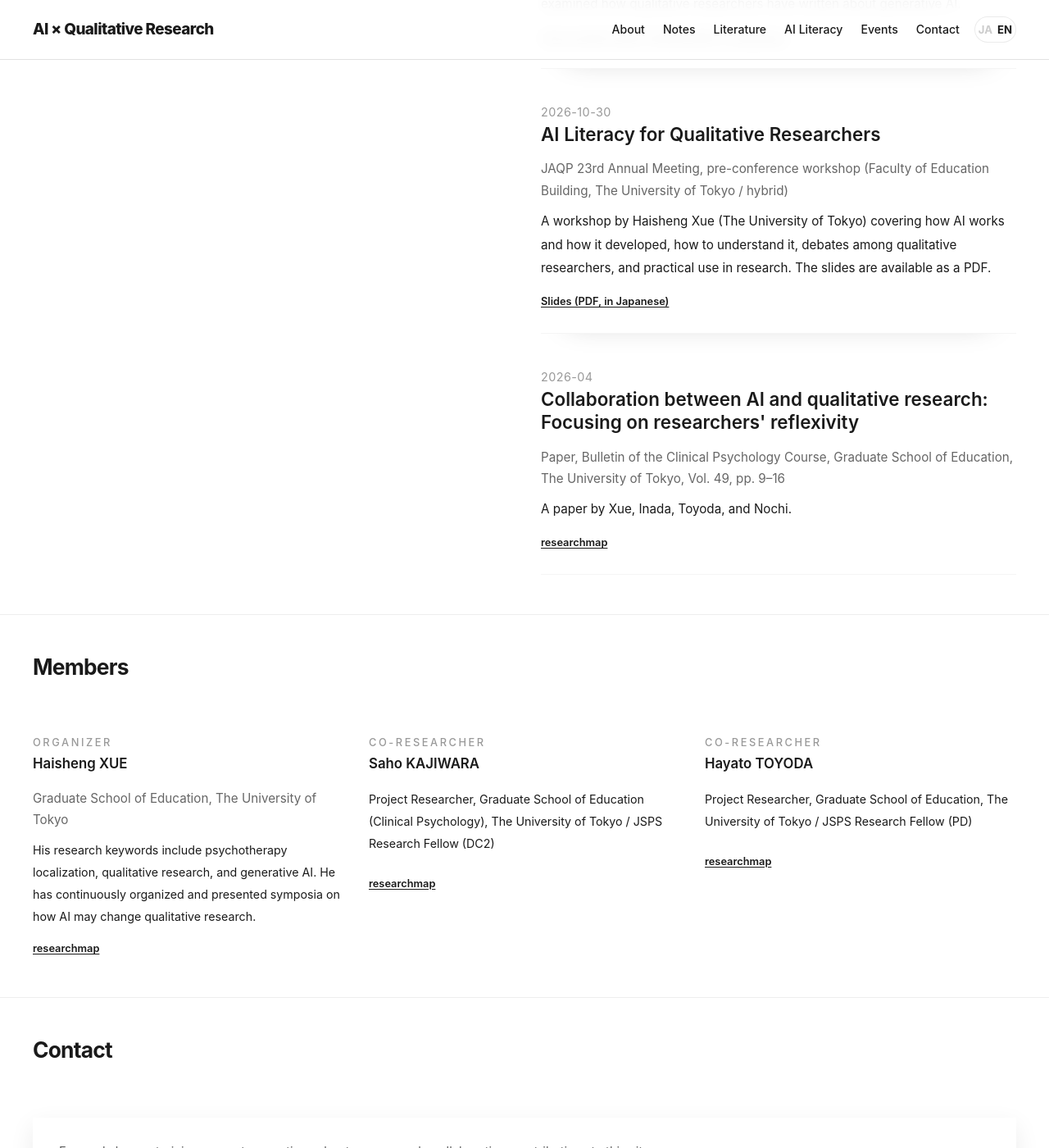
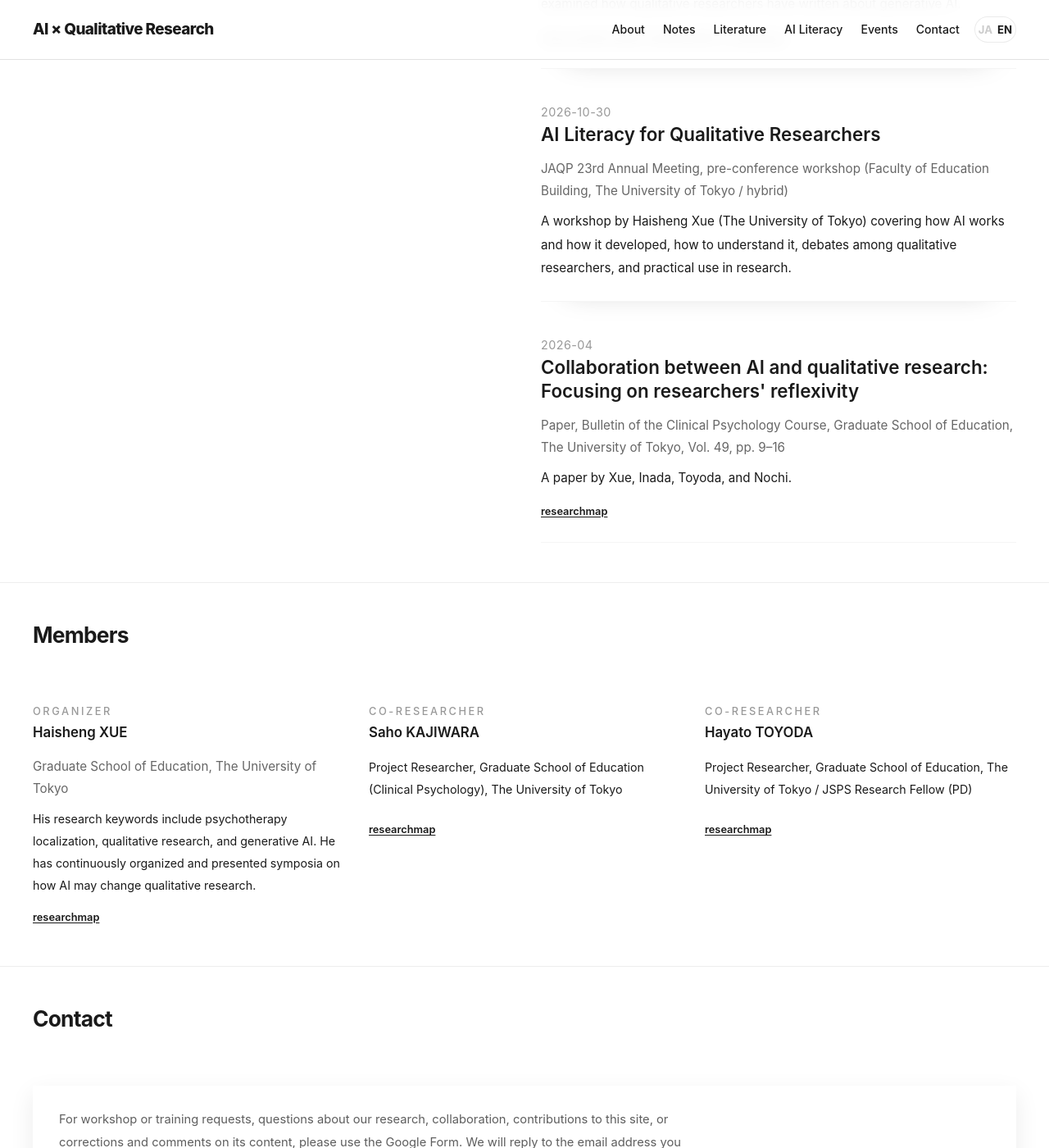
Before and after one commit to xuehaisheng/ai-qualitative-research, a Jekyll site: the page built from index.html, in a window 1280 px wide and 1400 px high, scrolled down 2999 px. Shown: the whole window at 82% size. Built offline with Jekyll 4.4.1, drawn with Linux system fonts in a browser that asks for light colours.

Commit message:
Keep only the UTokyo affiliation for Kajiwara; hide the workshop slides for now
Co-Authored-By: Claude Opus 5.5 <noreply@anthropic.com>
Claude-Session: https://claude.ai/code/session_01Lmg6w9NJRA6yGBV9Eynzga

```diff
--- a/_config.yml
+++ b/_config.yml
@@ -33,3 +33,4 @@ exclude:
   - dist
   - node_modules
   - .openai
+  - assets/pdf/2026-10-30_ai-literacy-workshop.pdf
--- a/events.html
+++ b/events.html
@@ -18,8 +18,8 @@ permalink: /events/
 <div class="entry-date">2026-10-30</div>
 <h4 data-bilingual="" data-en="AI Literacy for Qualitative Researchers" data-ja="質的研究者のためのAIリテラシー">質的研究者のためのAIリテラシー</h4>
 <div class="entry-place" data-bilingual="" data-en="JAQP 23rd Annual Meeting, pre-conference workshop (Faculty of Education Building, The University of Tokyo / hybrid)" data-ja="日本質的心理学会第23回大会 前日講習会（東京大学教育学部棟・ハイブリッド開催）">日本質的心理学会第23回大会 前日講習会（東京大学教育学部棟・ハイブリッド開催）</div>
-<p data-bilingual="" data-en="A workshop by Haisheng Xue (The University of Tokyo) covering how AI works and how it developed, how to understand it, debates among qualitative researchers, and practical use in research. The slides are available as a PDF." data-ja="薛海升（東京大学）による講習会。AIの仕組みと歴史、AIをどう理解するか、質的研究者のあいだの議論、研究での実際の使い方を扱った。当日のスライドをPDFで公開している。">薛海升（東京大学）による講習会。AIの仕組みと歴史、AIをどう理解するか、質的研究者のあいだの議論、研究での実際の使い方を扱った。当日のスライドをPDFで公開している。</p>
-<a class="text-link" data-bilingual="" data-en="Slides (PDF, in Japanese)" data-ja="スライド（PDF）" href="{{ '/assets/pdf/2026-10-30_ai-literacy-workshop.pdf' | relative_url }}" rel="noopener" target="_blank">スライド（PDF・約27MB）</a>
+<p data-bilingual="" data-en="A workshop by Haisheng Xue (The University of Tokyo) covering how AI works and how it developed, how to understand it, debates among qualitative researchers, and practical use in research." data-ja="薛海升（東京大学）による講習会。AIの仕組みと歴史、AIをどう理解するか、質的研究者のあいだの議論、研究での実際の使い方を扱った。">薛海升（東京大学）による講習会。AIの仕組みと歴史、AIをどう理解するか、質的研究者のあいだの議論、研究での実際の使い方を扱った。</p>
+{% comment %}スライドは一時的に非公開。戻すときはこのコメントを外し、_config.yml の exclude からも PDF を外す。<a class="text-link" data-bilingual="" data-en="Slides (PDF, in Japanese)" data-ja="スライド（PDF）" href="{{ '/assets/pdf/2026-10-30_ai-literacy-workshop.pdf' | relative_url }}" rel="noopener" target="_blank">スライド（PDF・約27MB）</a>{% endcomment %}
 </article><article class="entry-item">
 <div class="entry-date">2026-04</div>
 <h4 data-bilingual="" data-en="Collaboration between AI and qualitative research: Focusing on researchers' reflexivity" data-ja="AIと質的研究の協働――研究者の反省性に着目して――">AIと質的研究の協働――研究者の反省性に着目して――</h4>
--- a/index.html
+++ b/index.html
@@ -171,8 +171,8 @@ This site aims to become more than an announcement page: a place where qualitati
 <div class="entry-date">2026-10-30</div>
 <h4 data-bilingual="" data-en="AI Literacy for Qualitative Researchers" data-ja="質的研究者のためのAIリテラシー">質的研究者のためのAIリテラシー</h4>
 <div class="entry-place" data-bilingual="" data-en="JAQP 23rd Annual Meeting, pre-conference workshop (Faculty of Education Building, The University of Tokyo / hybrid)" data-ja="日本質的心理学会第23回大会 前日講習会（東京大学教育学部棟・ハイブリッド開催）">日本質的心理学会第23回大会 前日講習会（東京大学教育学部棟・ハイブリッド開催）</div>
-<p data-bilingual="" data-en="A workshop by Haisheng Xue (The University of Tokyo) covering how AI works and how it developed, how to understand it, debates among qualitative researchers, and practical use in research. The slides are available as a PDF." data-ja="薛海升（東京大学）による講習会。AIの仕組みと歴史、AIをどう理解するか、質的研究者のあいだの議論、研究での実際の使い方を扱った。当日のスライドをPDFで公開している。">薛海升（東京大学）による講習会。AIの仕組みと歴史、AIをどう理解するか、質的研究者のあいだの議論、研究での実際の使い方を扱った。当日のスライドをPDFで公開している。</p>
-<a class="text-link" data-bilingual="" data-en="Slides (PDF, in Japanese)" data-ja="スライド（PDF）" href="{{ '/assets/pdf/2026-10-30_ai-literacy-workshop.pdf' | relative_url }}" rel="noopener" target="_blank">スライド（PDF・約27MB）</a>
+<p data-bilingual="" data-en="A workshop by Haisheng Xue (The University of Tokyo) covering how AI works and how it developed, how to understand it, debates among qualitative researchers, and practical use in research." data-ja="薛海升（東京大学）による講習会。AIの仕組みと歴史、AIをどう理解するか、質的研究者のあいだの議論、研究での実際の使い方を扱った。">薛海升（東京大学）による講習会。AIの仕組みと歴史、AIをどう理解するか、質的研究者のあいだの議論、研究での実際の使い方を扱った。</p>
+{% comment %}スライドは一時的に非公開。戻すときはこのコメントを外し、_config.yml の exclude からも PDF を外す。<a class="text-link" data-bilingual="" data-en="Slides (PDF, in Japanese)" data-ja="スライド（PDF）" href="{{ '/assets/pdf/2026-10-30_ai-literacy-workshop.pdf' | relative_url }}" rel="noopener" target="_blank">スライド（PDF・約27MB）</a>{% endcomment %}
 </article><article class="entry-item">
 <div class="entry-date">2026-04</div>
 <h4 data-bilingual="" data-en="Collaboration between AI and qualitative research: Focusing on researchers' reflexivity" data-ja="AIと質的研究の協働――研究者の反省性に着目して――">AIと質的研究の協働――研究者の反省性に着目して――</h4>
@@ -202,7 +202,7 @@ This site aims to become more than an announcement page: a place where qualitati
 <article class="card glass-card member-card">
 <div class="card-meta" data-bilingual="" data-en="Co-researcher" data-ja="共同研究者">共同研究者</div>
 <h3 data-bilingual data-ja="梶原佐保" data-en="Saho KAJIWARA">梶原佐保</h3>
-<p class="member-affiliation" data-bilingual data-ja="東京大学 大学院教育学研究科 総合教育科学専攻（臨床心理学コース） 特任研究員／日本学術振興会 特別研究員（DC2）" data-en="Project Researcher, Graduate School of Education (Clinical Psychology), The University of Tokyo / JSPS Research Fellow (DC2)">東京大学 大学院教育学研究科 総合教育科学専攻（臨床心理学コース） 特任研究員／日本学術振興会 特別研究員（DC2）</p>
+<p class="member-affiliation" data-bilingual data-ja="東京大学 大学院教育学研究科 総合教育科学専攻（臨床心理学コース） 特任研究員" data-en="Project Researcher, Graduate School of Education (Clinical Psychology), The University of Tokyo">東京大学 大学院教育学研究科 総合教育科学専攻（臨床心理学コース） 特任研究員</p>
 <a class="text-link" href="https://researchmap.jp/sahokajiwara" rel="noopener" target="_blank" aria-label="梶原佐保のresearchmap" data-aria-ja="梶原佐保のresearchmap" data-aria-en="Saho Kajiwara on researchmap">researchmap</a>
 </article>
 <article class="card glass-card member-card">
```
